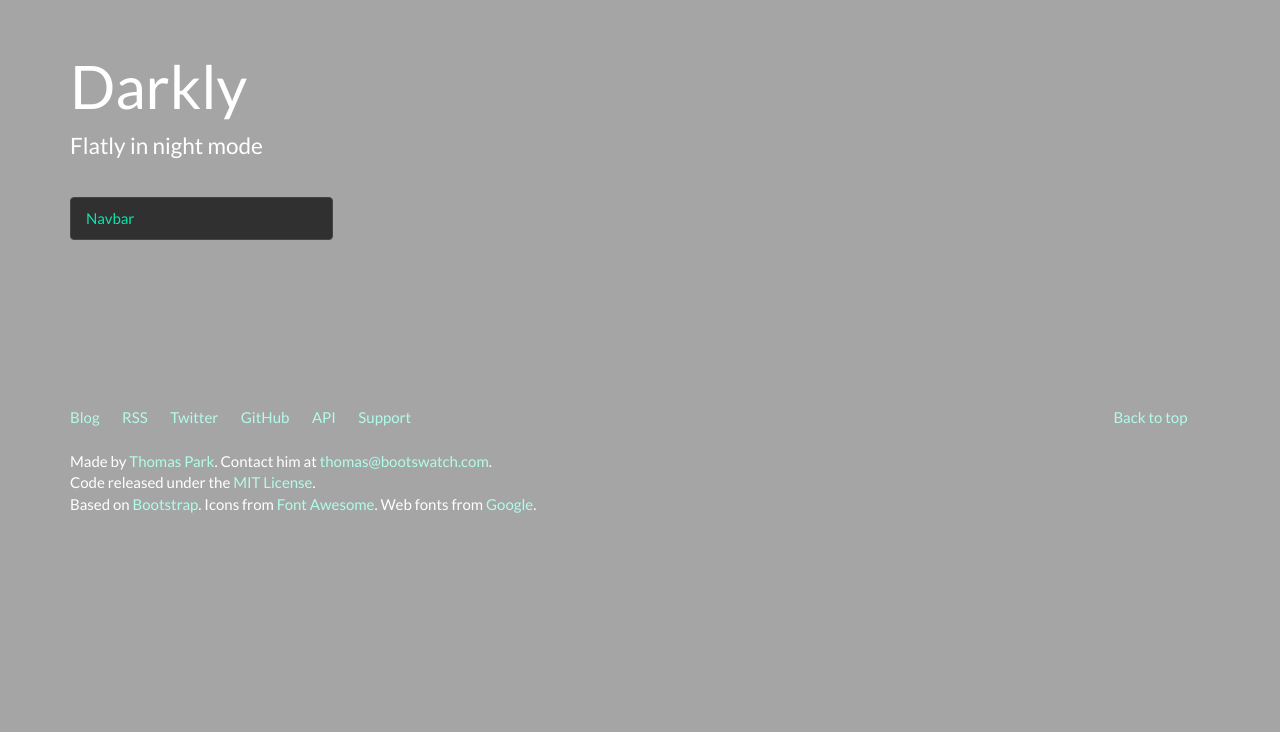
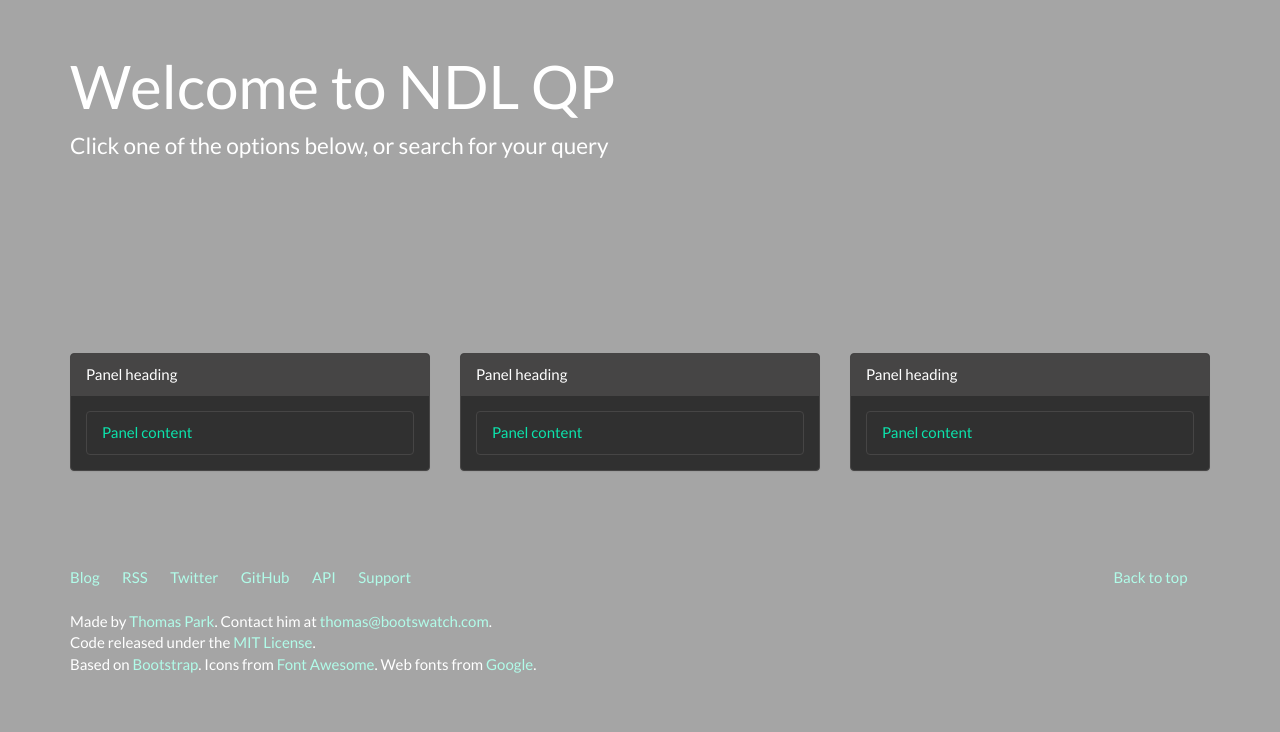
Before and after one commit to enlighter/ndl-question-papers-search-hub, a Django app: template qp_search_project/templates/searcher/index.html in a window 1280 px wide. Shown: the part 60-792 px from the top of the page. Before the commit the page ends 573 px from the top, so only its background shows below. Run offline with Django 3.2, Linux system fonts and the light colour scheme; the template is opened without the code that fills it, so the values that code supplies are empty; parts of the project's set-up code (start-up, migrations or seed data) failed here and were passed over; some libraries are stand-ins or nearby versions.

Commit message:
update index page

```diff
--- a/qp_search_project/templates/searcher/index.html
+++ b/qp_search_project/templates/searcher/index.html
@@ -1,4 +1,11 @@
 {% extends "base.html" %}
+
+{% load portal_extras %}
+
+{% load bootstrap3 %}
+{% bootstrap_css %}
+{% bootstrap_javascript %}
+
 
 {% block title %}
 Search Question Papers
@@ -8,18 +15,28 @@ Search Question Papers
     <div class="page-header" id="banner">
         <div class="row">
           <div class="col-lg-8 col-md-7 col-sm-6">
-            <h1>Darkly</h1>
-            <p class="lead">Flatly in night mode</p>
-          </div>
-
-        </div>
-        <div class="row">
-          <div class="col-lg-3 col-md-3 col-sm-4">
-            <div class="list-group table-of-contents">
-              <a class="list-group-item" href="#navbar">Navbar</a>
-
-            </div>
+            <h1>Welcome to NDL QP</h1>
+            <p class="lead">Click one of the options below, or search for your query</p>
           </div>
         </div>
     </div>
+
+    <div class="row">
+        {% for i in 3|erange %}
+        <div class="col-lg-4">
+            <div class="bs-component">
+                <div class="panel panel-default">
+                <div class="panel-heading">
+                    Panel heading
+                </div>
+                <div class="panel-body">
+                  <a class="list-group-item" href="#navbar">
+                    Panel content
+                  </a>
+                </div>
+              </div>
+            </div>
+        </div>
+        {% endfor %}
+    </div>
 {% endblock %}
```
